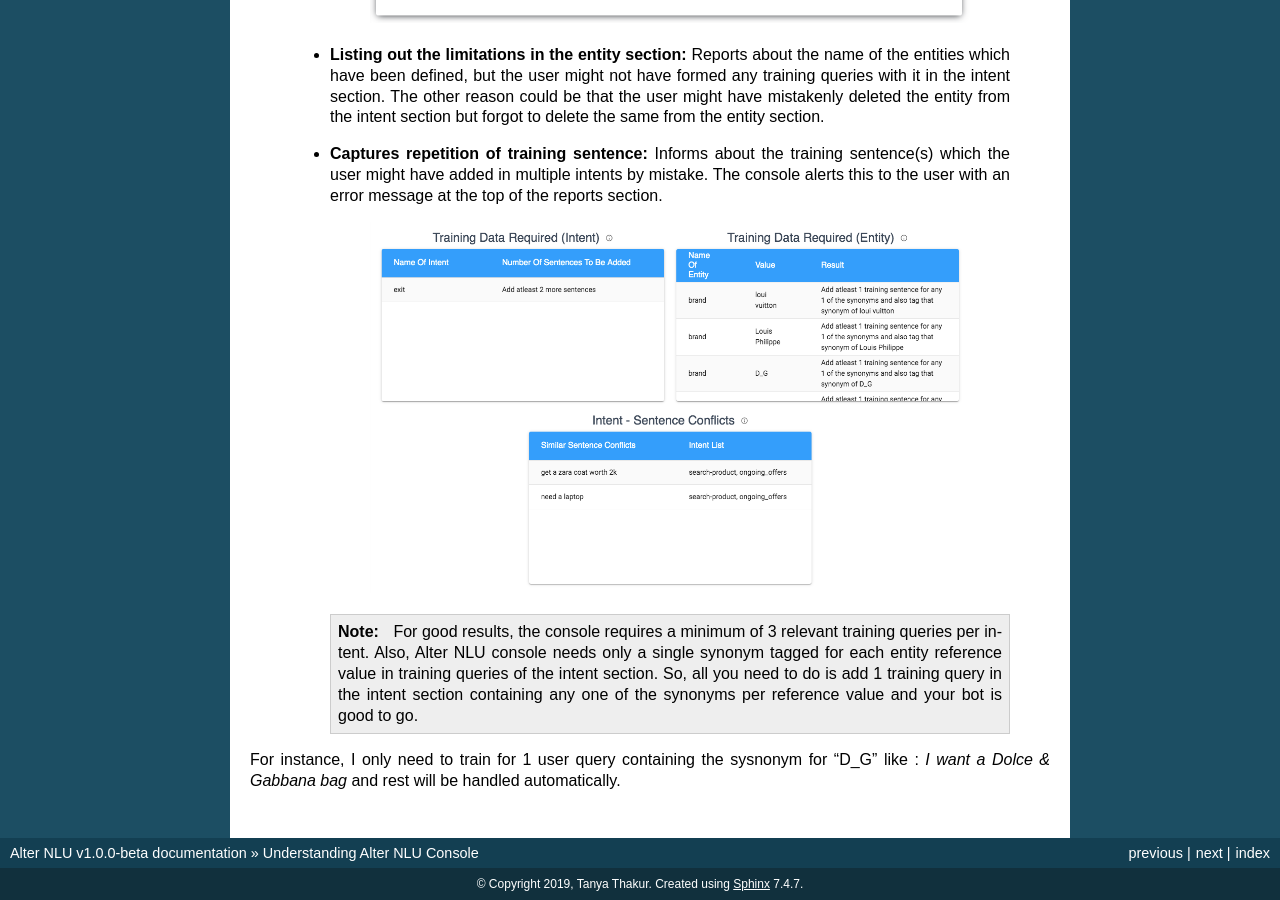
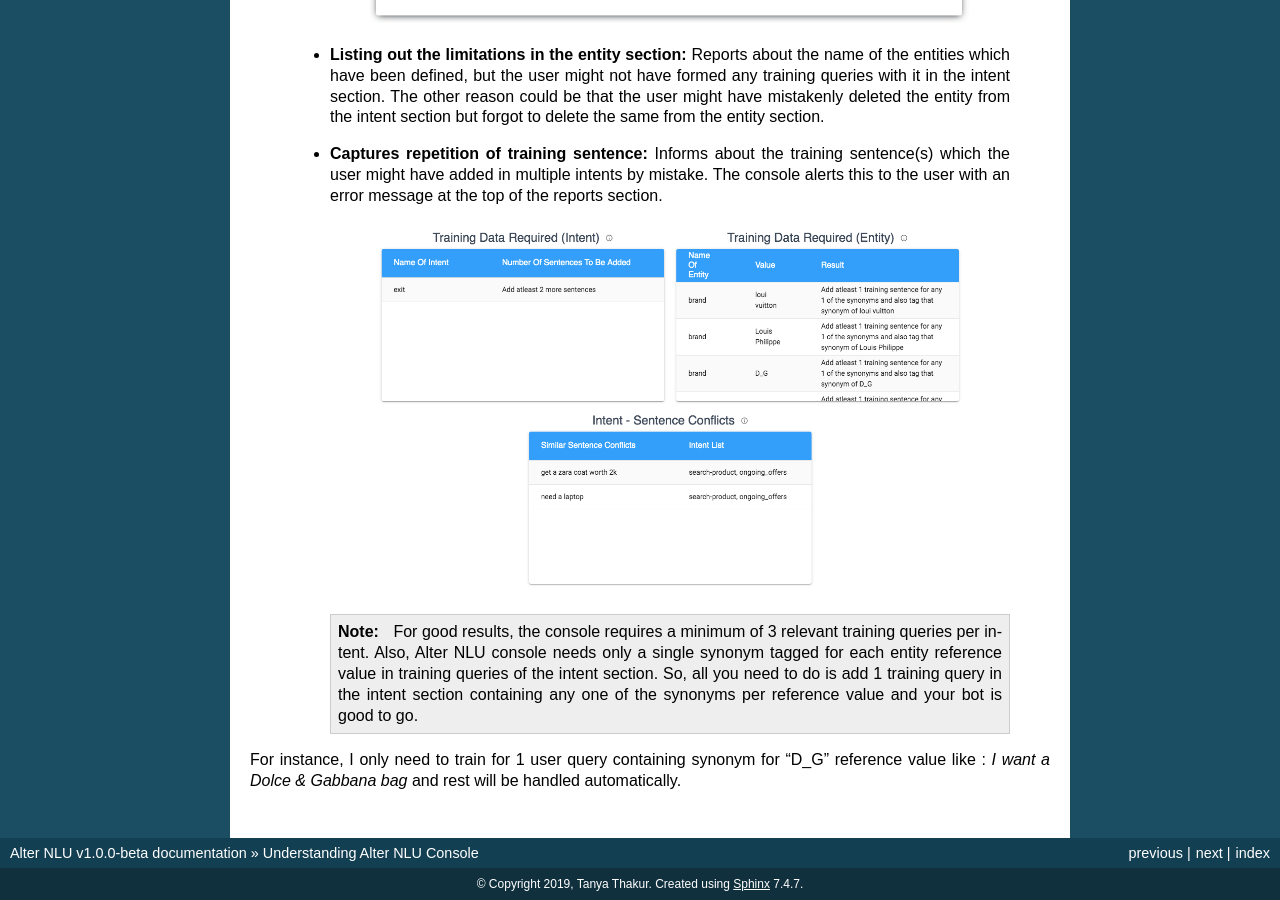
Before and after one commit to thakurtanya/kontikilabsDevelopers, a Sphinx documentation site: the page built from doc/source/Understanding-AlterNlu.rst, in a window 1280 px wide and 900 px high, scrolled down 3224 px. Built offline with Sphinx 7.4.7, drawn with Linux system fonts in a browser that asks for light colours.

Commit message:
content additions

```diff
--- a/doc/source/Understanding-AlterNlu.rst
+++ b/doc/source/Understanding-AlterNlu.rst
@@ -95,6 +95,6 @@ The console gives you insight on the below with the help of tabular and statisti
 		   So, all you need to do is add 1 training query in the intent section containing any one of the synonyms per reference value and your bot is good to go.
 
 
-For instance, I only need to train for 1 user query containing the sysnonym for "D_G" like :
+For instance, I only need to train for 1 user query containing synonym for "D_G" reference value like :
 *I want a Dolce & Gabbana bag*
 and rest will be handled automatically.
```
